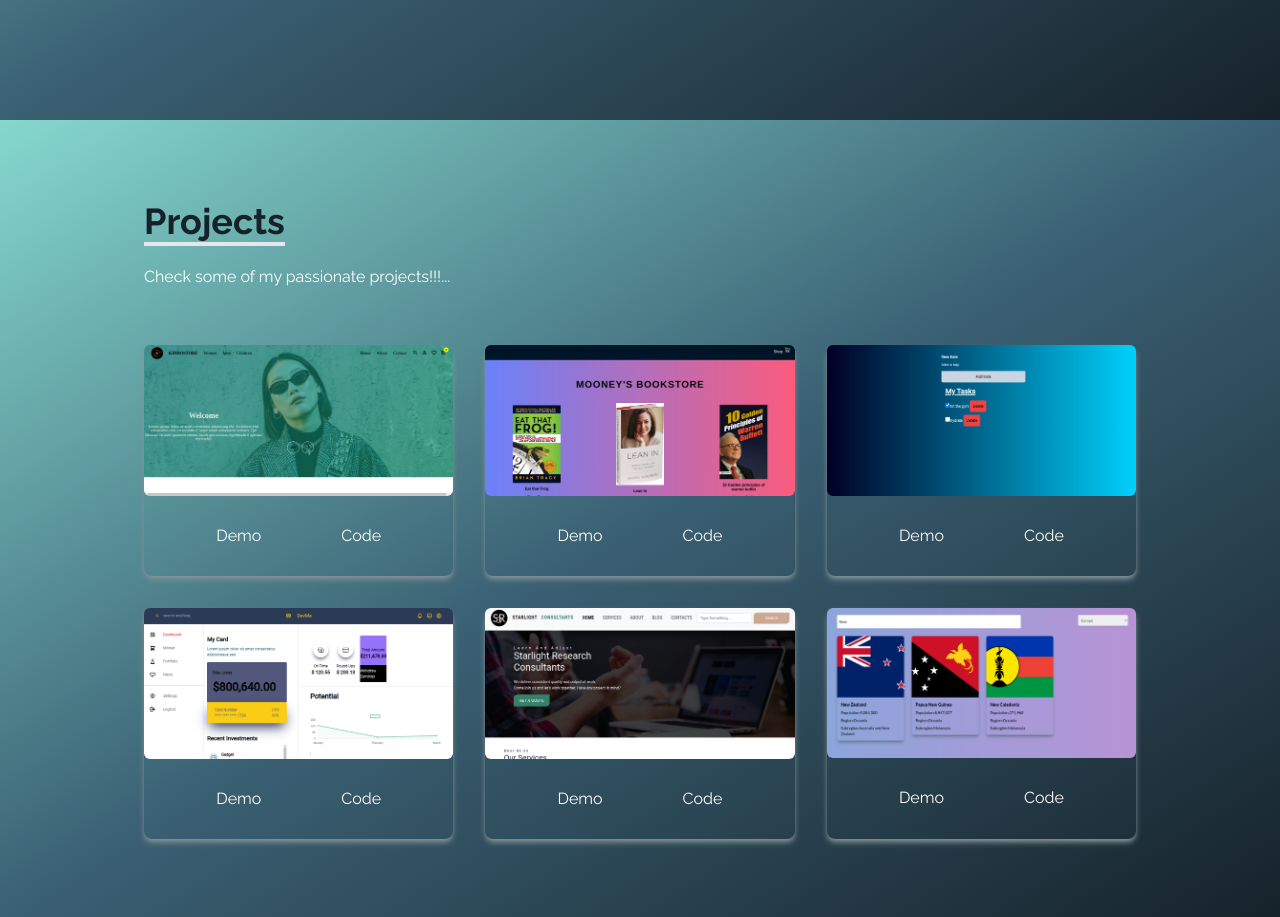
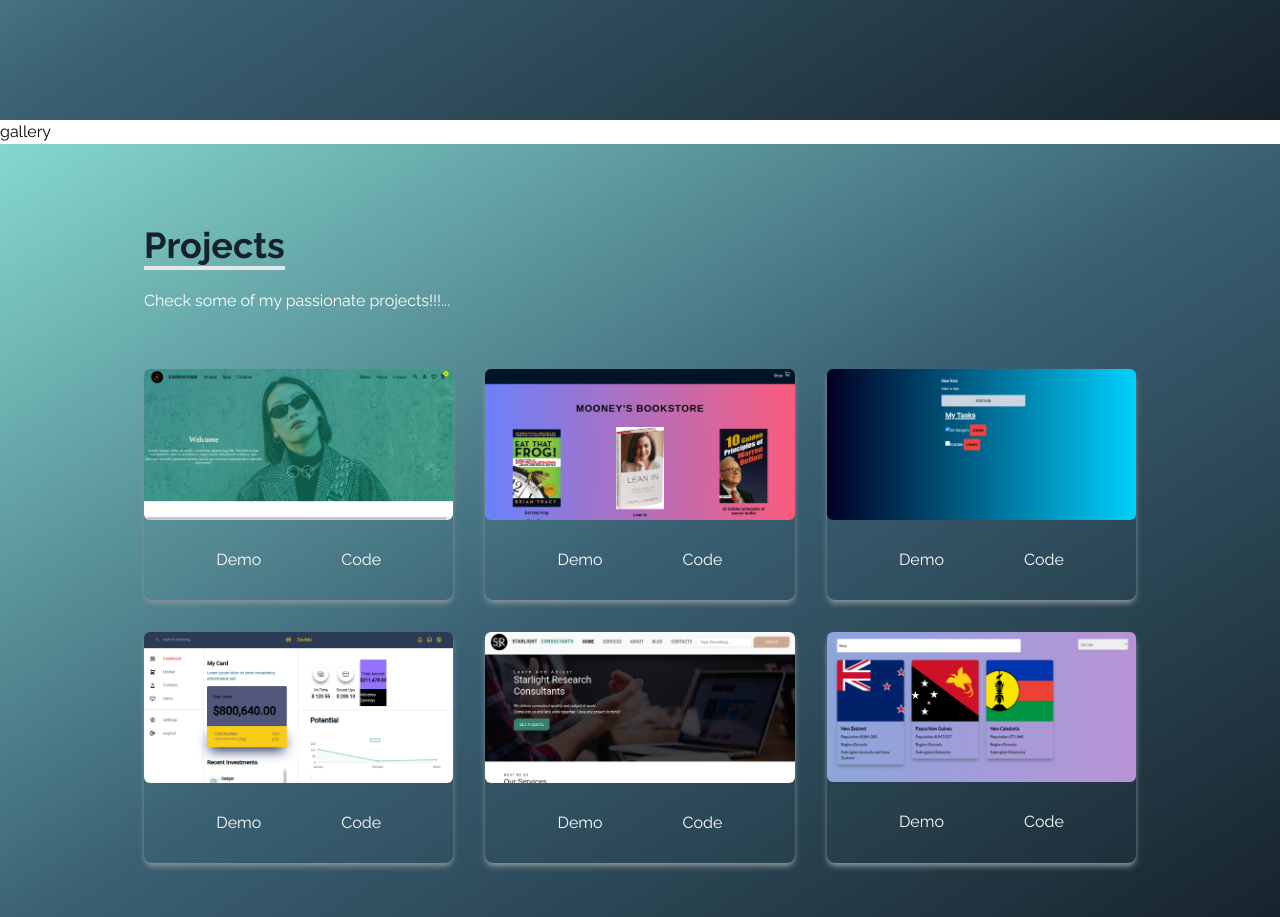
Before and after one commit to Cherrypick14/sleek_portfolio, a React (Create React App) app: page / in a window 1280 px wide. Shown: the part 1480-2397 px from the top of the page. Built offline with nearby package versions, Linux system fonts and the light colour scheme.

Commit message:
add gallery component to app

```diff
--- a/src/App.js
+++ b/src/App.js
@@ -6,6 +6,7 @@ import Project from "./components/portfolio/projects";
 import TechStacks from "./components/technologies/techstacks";
 import Contacts from "./components/contacts/contacts";
 import Piscine from "./components/piscine/piscine";
+import Gallery from "./components/gallery/gallery";
 
 function App() {
   return (
@@ -14,6 +15,7 @@ function App() {
      <Navbar />
      <Home />
      <Piscine />
+     <Gallery />
      <Project />
      <TechStacks />
      <Contacts />
```
